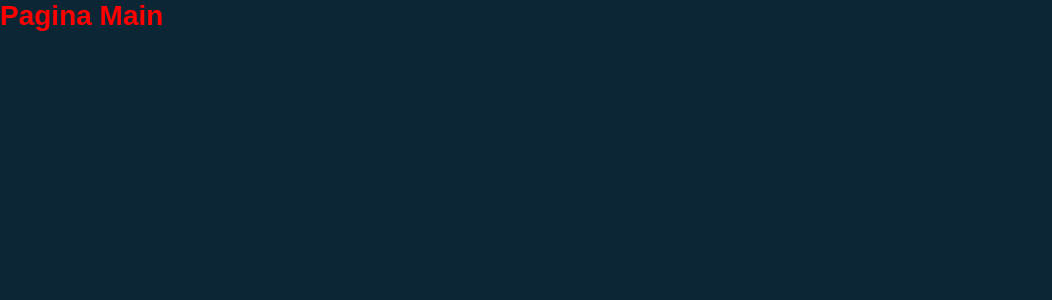
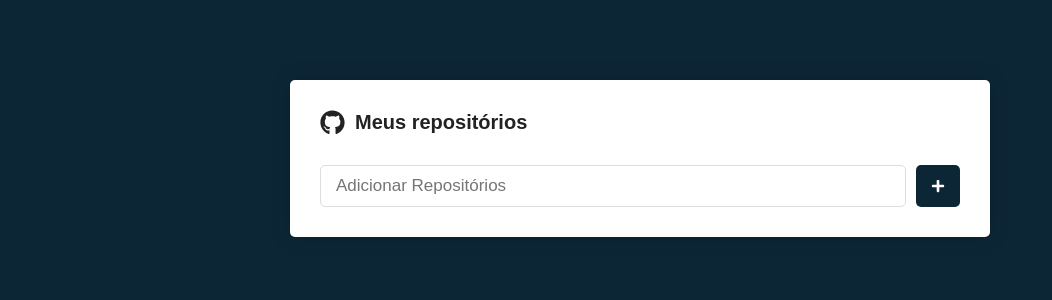
Before and after one commit to GitJoaoPaulo/Projeto-Reposit-rios, a React (Create React App) app in the folder repositorios/: page / in a window 1280 px wide. Shown: the top 300 px of the page, without its empty margins (0-1052 px from the left). Built offline with nearby package versions, Linux system fonts and the light colour scheme.

Commit message:
Criação da página Main

```diff
--- a/repositorios/package.json
+++ b/repositorios/package.json
@@ -8,6 +8,7 @@
     "@testing-library/user-event": "^13.5.0",
     "react": "^18.2.0",
     "react-dom": "^18.2.0",
+    "react-icons": "^4.4.0",
     "react-router-dom": "^6.3.0",
     "react-scripts": "5.0.1",
     "styled-components": "^5.3.5",
--- a/repositorios/src/pages/Main/index.js
+++ b/repositorios/src/pages/Main/index.js
@@ -1,12 +1,25 @@
 import React from 'react';
-
-import {Title} from './styles';
+import { FaGithub, FaPlus } from 'react-icons/fa';
+import {Container, Form, SubmitButton} from './styles';
 
 export default function Main() {
   return (
-    <Title>
-      Pagina Main
-    </Title>
+    <Container>
+      <h1>
+        <FaGithub size={25}/>
+        Meus repositórios
+      </h1>
+
+      <Form>
+        <input type="text" placeholder='Adicionar Repositórios'/>
+
+        <SubmitButton>
+          <FaPlus color='#fff' size={14}/>
+        </SubmitButton>
+
+      </Form>
+
+    </Container>
 
   );
 }
--- a/repositorios/src/pages/Main/styles.js
+++ b/repositorios/src/pages/Main/styles.js
@@ -1,5 +1,69 @@
 import styled from "styled-components";
 
-export const Title = styled.h1`
-    color: #FF0000;
+export const Container = styled.div`
+    max-width: 700px;
+    background-color: #fff;
+    border-radius: 5px;
+    padding: 30px;
+    margin: 80px auto;
+    box-shadow: 0 0 20px rgba(0,0,0,0.2);
+
+    h1{
+        font-size: 20px;
+        display: flex;
+        flex-direction: row;
+        align-items: center;
+
+        svg{
+            margin-right: 10px;
+        }
+    }
+
+    @media screen and (max-width: 720px){
+        width: 90%;
+    }
 `;
+
+export const Form = styled.form`
+    margin-top: 30px;
+    display: flex;
+    flex-direction: row;
+
+    input{
+        flex: 1;
+        border: 1px solid #DDD;
+        padding: 10px 15px;
+        border-radius: 5px;
+        font-size: 17px;
+    }
+
+    @media screen and (max-width: 390px){
+        flex-direction: column;
+        display: flex;
+        align-items: center;
+        justify-content: center;
+
+        input{
+            width: 90%;
+            margin-bottom: 10px;
+        }
+
+    }
+`;
+
+export const SubmitButton = styled.button`
+    background-color: #0D2636;
+    border: 0;
+    margin-left: 10px;
+    padding: 0  15px;
+    border-radius: 5px;
+    display: flex;
+    align-items: center;
+    justify-content: center;
+
+    @media screen and (max-width: 390px){
+        width: 90%;
+        height: 30px;
+        margin: 0;
+    }
+`;
```
Also changed, not shown: 1 other file (tests, documents, lock files or other folders).
